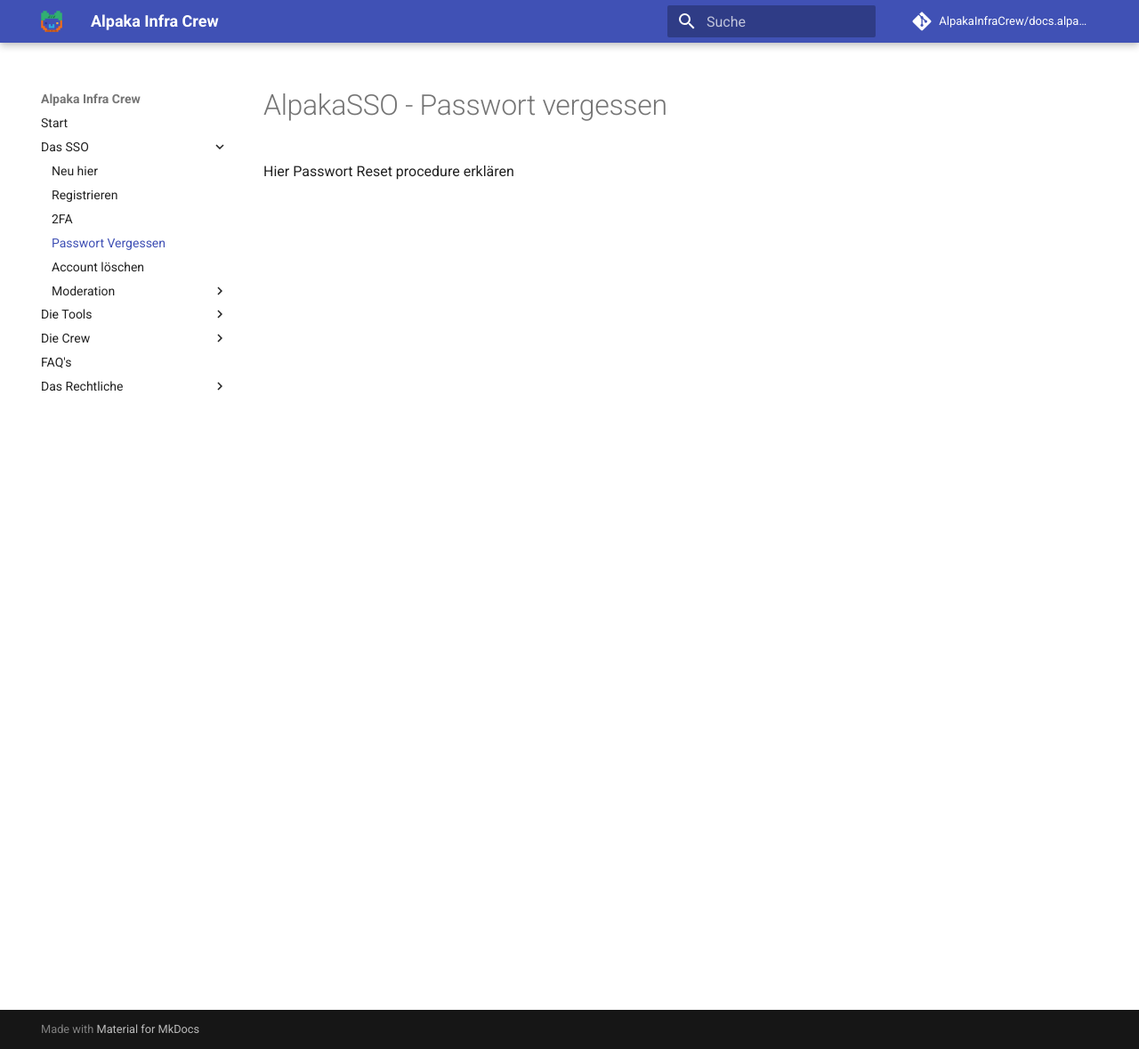
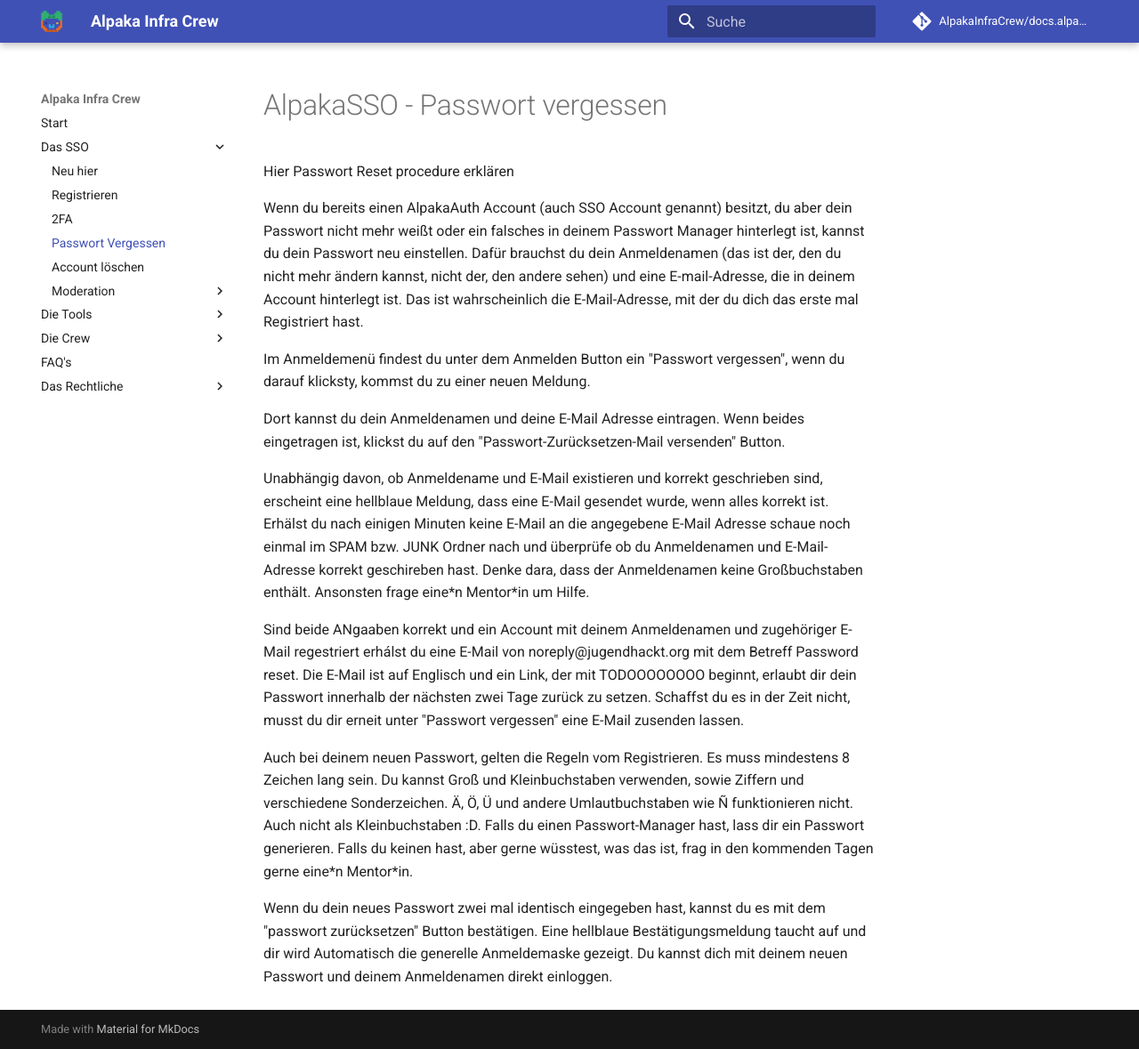
Before and after one commit to AlpakaInfraCrew/docs.alpaka.space, an MkDocs documentation site: the page built from docs/alpakasso/forgot.md, in a window 1280 px wide and 1179 px high. Shown: the whole window at 89% size. Built offline with MkDocs 1.6.1 and Material for MkDocs 9.7.7, drawn with Linux system fonts in a browser that asks for light colours; comment, search, counter and statistics services are not loaded.

Commit message:
added first draft Password reset

```diff
--- a/docs/alpakasso/forgot.md
+++ b/docs/alpakasso/forgot.md
@@ -2,3 +2,22 @@ AlpakaSSO - Passwort vergessen
 ===
 
 Hier Passwort Reset procedure erklären
+
+Wenn du bereits einen AlpakaAuth Account (auch SSO Account genannt) besitzt, du aber dein Passwort nicht mehr weißt oder ein falsches in deinem Passwort Manager hinterlegt ist, kannst du dein Passwort neu einstellen.
+Dafür brauchst du dein Anmeldenamen (das ist der, den du nicht mehr ändern kannst, nicht der, den andere sehen) und eine E-mail-Adresse, die in deinem Account hinterlegt ist. Das ist wahrscheinlich die E-Mail-Adresse, mit der du dich das erste mal Registriert hast.
+
+Im Anmeldemenü findest du unter dem Anmelden Button ein "Passwort vergessen", wenn du darauf klicksty, kommst du zu einer neuen Meldung.
+
+Dort kannst du dein Anmeldenamen und deine E-Mail Adresse eintragen. Wenn beides eingetragen ist, klickst du auf den "Passwort-Zurücksetzen-Mail versenden" Button.
+
+Unabhängig davon, ob Anmeldename und E-Mail existieren und korrekt geschrieben sind, erscheint eine hellblaue Meldung, dass eine E-Mail gesendet wurde, wenn alles korrekt ist.
+Erhälst du nach einigen Minuten keine E-Mail an die angegebene E-Mail Adresse schaue noch einmal im SPAM bzw. JUNK Ordner nach und überprüfe ob du Anmeldenamen und E-Mail-Adresse korrekt geschireben hast. Denke dara, dass der Anmeldenamen keine Großbuchstaben enthält. Ansonsten frage eine\*n Mentor\*in um Hilfe.
+
+Sind beide ANgaaben korrekt und ein Account mit deinem Anmeldenamen und zugehöriger E-Mail regestriert erhálst du eine E-Mail von noreply@jugendhackt.org mit dem Betreff Password reset.
+Die E-Mail ist auf Englisch und ein Link, der mit TODOOOOOOOO beginnt, erlaubt dir dein Passwort innerhalb der nächsten zwei Tage zurück zu setzen. Schaffst du es in der Zeit nicht, musst du dir erneit unter "Passwort vergessen" eine E-Mail zusenden lassen.
+
+Auch bei deinem neuen Passwort, gelten die Regeln vom Registrieren. Es muss mindestens 8 Zeichen lang sein. Du kannst Groß und Kleinbuchstaben verwenden, sowie Ziffern und verschiedene Sonderzeichen. Ä, Ö, Ü und andere Umlautbuchstaben wie Ñ funktionieren nicht. Auch nicht als Kleinbuchstaben :D.
+Falls du einen Passwort-Manager hast, lass dir ein Passwort generieren. Falls du keinen hast, aber gerne wüsstest, was das ist, frag in den kommenden Tagen gerne eine\*n Mentor\*in.
+
+Wenn du dein neues Passwort zwei mal identisch eingegeben hast, kannst du es mit dem "passwort zurücksetzen" Button bestätigen. Eine hellblaue Bestätigungsmeldung taucht auf und dir wird Automatisch die generelle Anmeldemaske gezeigt.
+Du kannst dich mit deinem neuen Passwort und deinem Anmeldenamen direkt einloggen.
```
Also changed, not shown: docs/alpakasso/index.md (+11 -1 lines).
